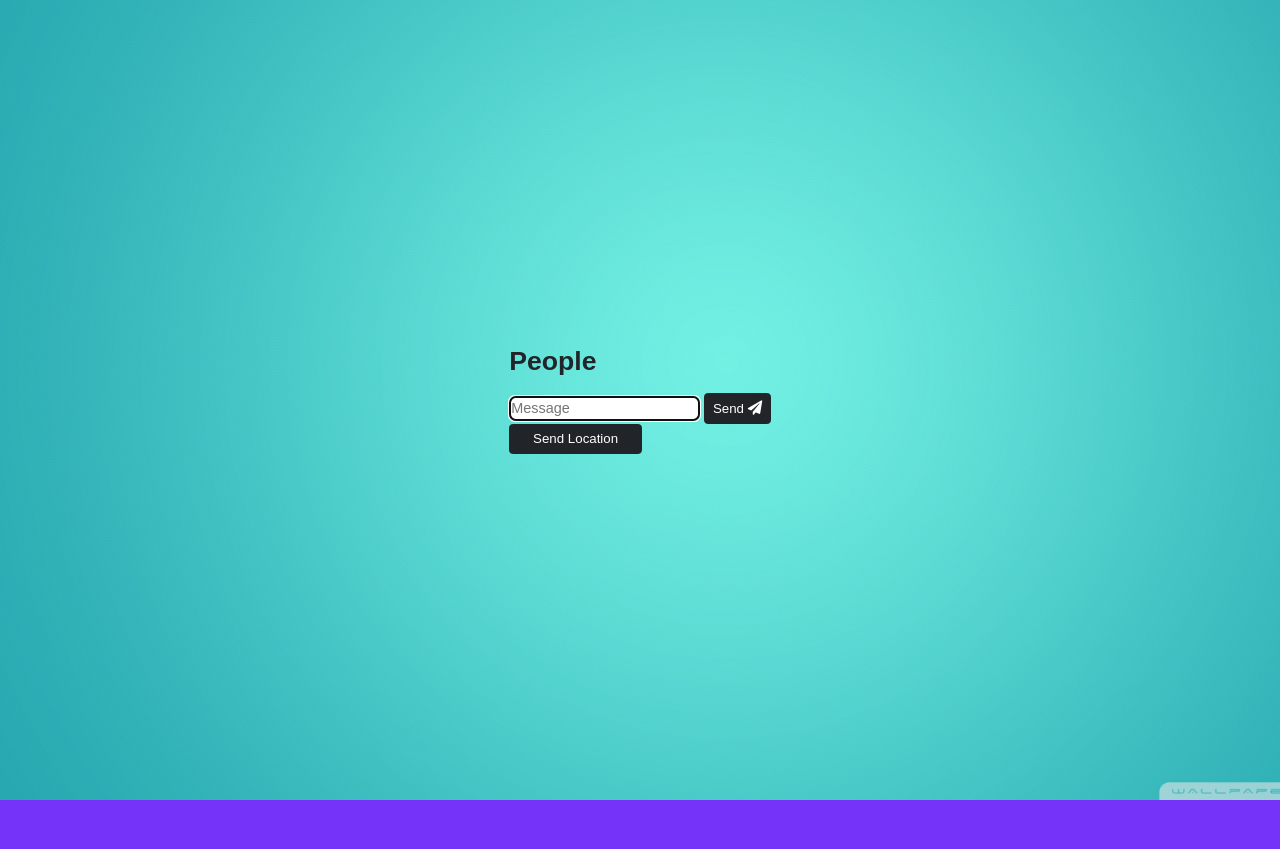
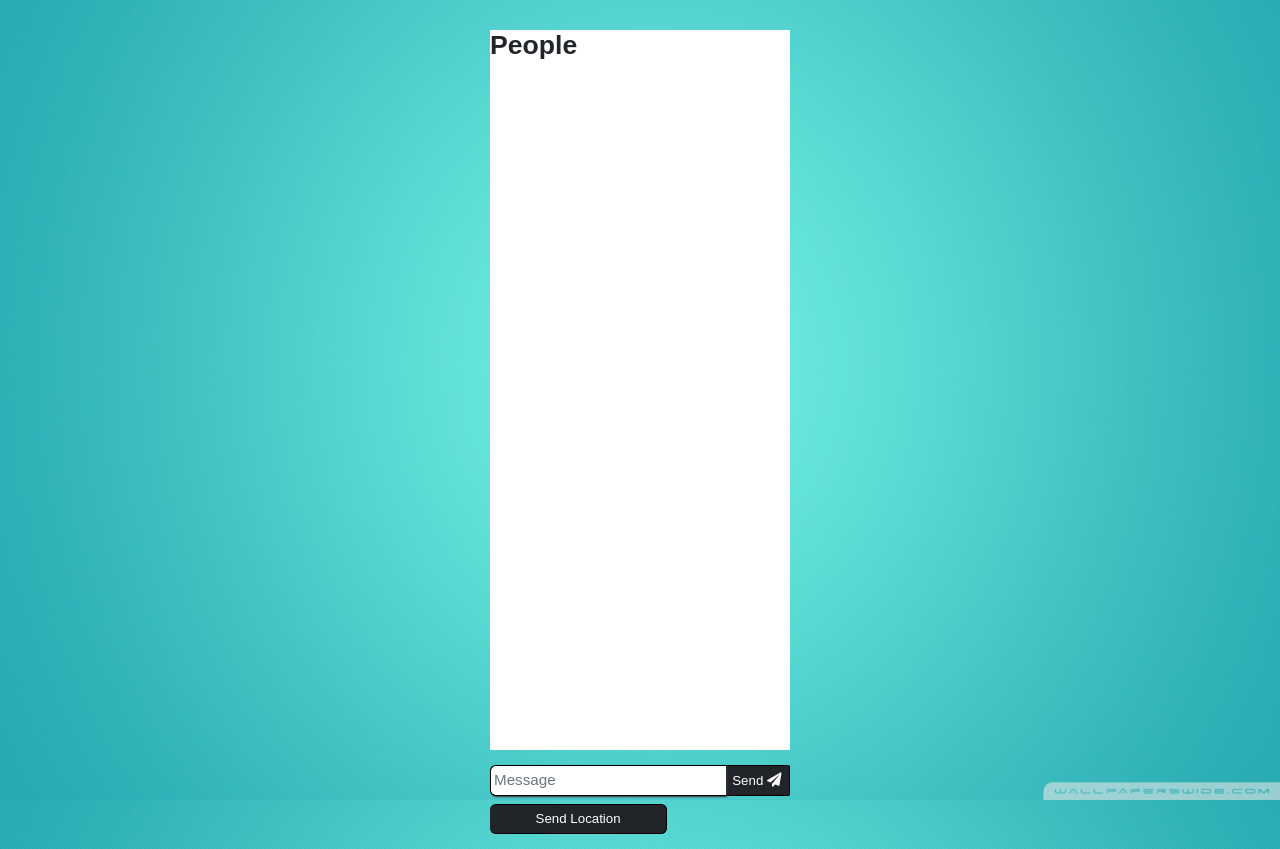
Before and after one commit to angieM-30/chat-app, a website: page public/chat.html in a window 1280 px wide. Before the commit the page ends 800 px from the top, so only its background shows below. Drawn offline with Linux system fonts and the light colour scheme.

Commit message:
edit design for chat page

```diff
--- a/public/chat.html
+++ b/public/chat.html
@@ -19,14 +19,18 @@
     <div class="main">
         <ol id="messages" class="messages"></ol>
 
-            <div class="footer">
+        <div class="chat_footer">
             <form action="#" id="message-form">
-                    <input type="text" name="message" class="rounded" placeholder="Message" autofocus autocomplete="off">
+                <div class="input-group">
+                    <input type="text" name="message" class="message-box form-control" placeholder="Message" autofocus autocomplete="off">
+                    <div class="input-group-append">
                         <button class="btn btn-sm btn-dark">Send
                             <span><i class="fa fa-paper-plane" aria-hidden="true"></i></span>
                         </button>
+                    </div>
+                </div>
             </form>
-                <button id="send-loc" class="btn btn-sm btn-dark px-4 text-center">Send Location</button>
+            <button id="send-loc" class="btn btn-sm btn-dark px-5 mt-2 rounded mb-3 text-center">Send Location</button>
         </div>
     </div>
     </div>
--- a/public/css/chat.css
+++ b/public/css/chat.css
@@ -18,3 +18,41 @@
     background-attachment: fixed;
     background-size: cover;
 }
+
+.messages{
+    list-style-type: none;
+}
+
+li, ul{
+    list-style-position: inside;
+}
+
+.message-box{
+    padding: 3px;
+}
+
+.sidebar{
+    overflow-y:scroll;
+    width: 300px;
+    height: 90vh;
+    background: white;
+    margin-top: 30px;
+}
+
+.btn:hover {
+    background: rgb(206, 202, 202);
+    color: black;
+    box-shadow: 1px 1px 2px rgb(54, 54, 54);
+}
+
+.btn{
+    border: black 1px solid;
+    border-radius: 0 2px 2px 0;
+    border-left: none;
+}
+
+.message-box:focus{
+    border: black 1px solid;
+    box-shadow: 1px 1px 2px rgb(54, 54, 54);
+    border-right: none;
+}
```
Lines whose indentation alone changed are shown as unchanged.
